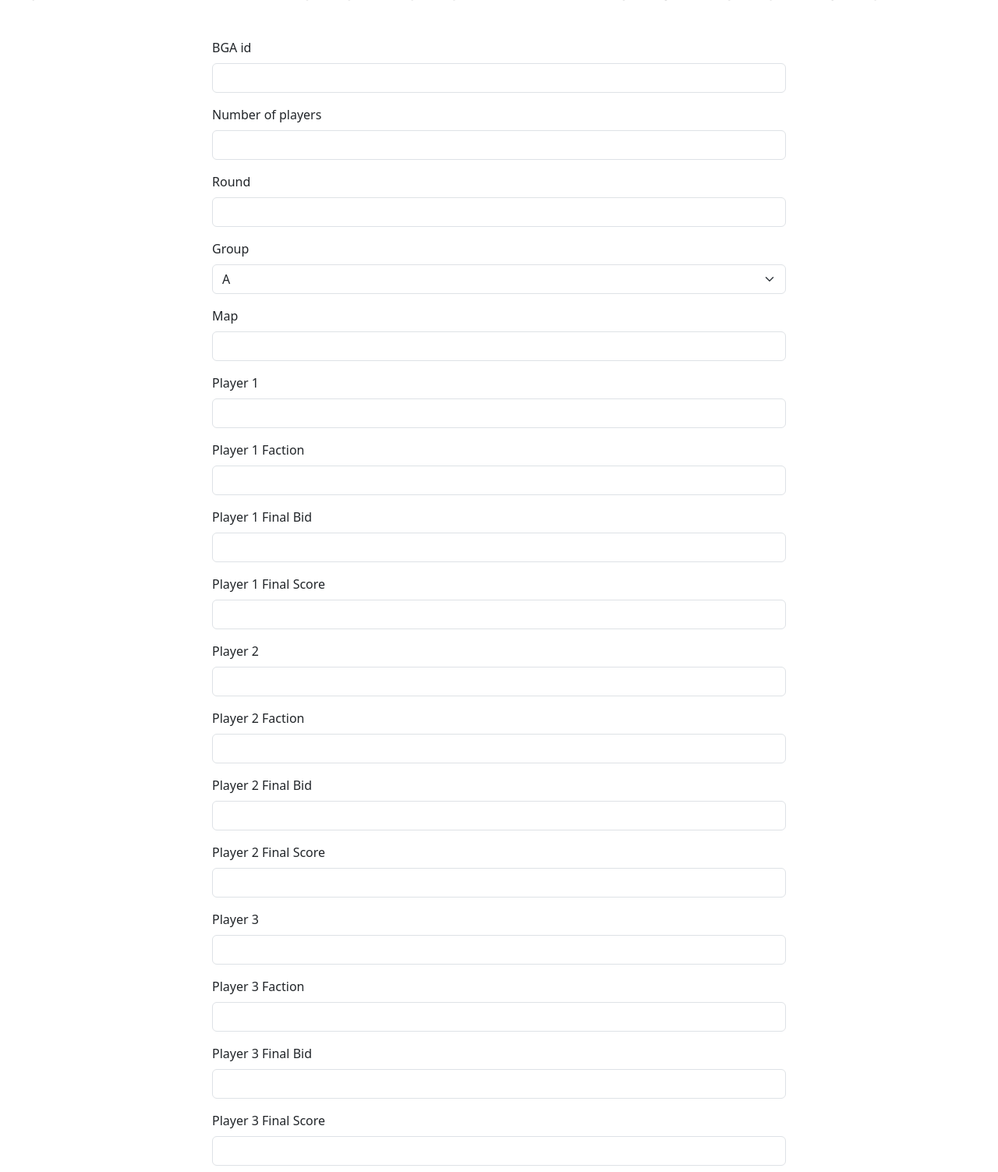
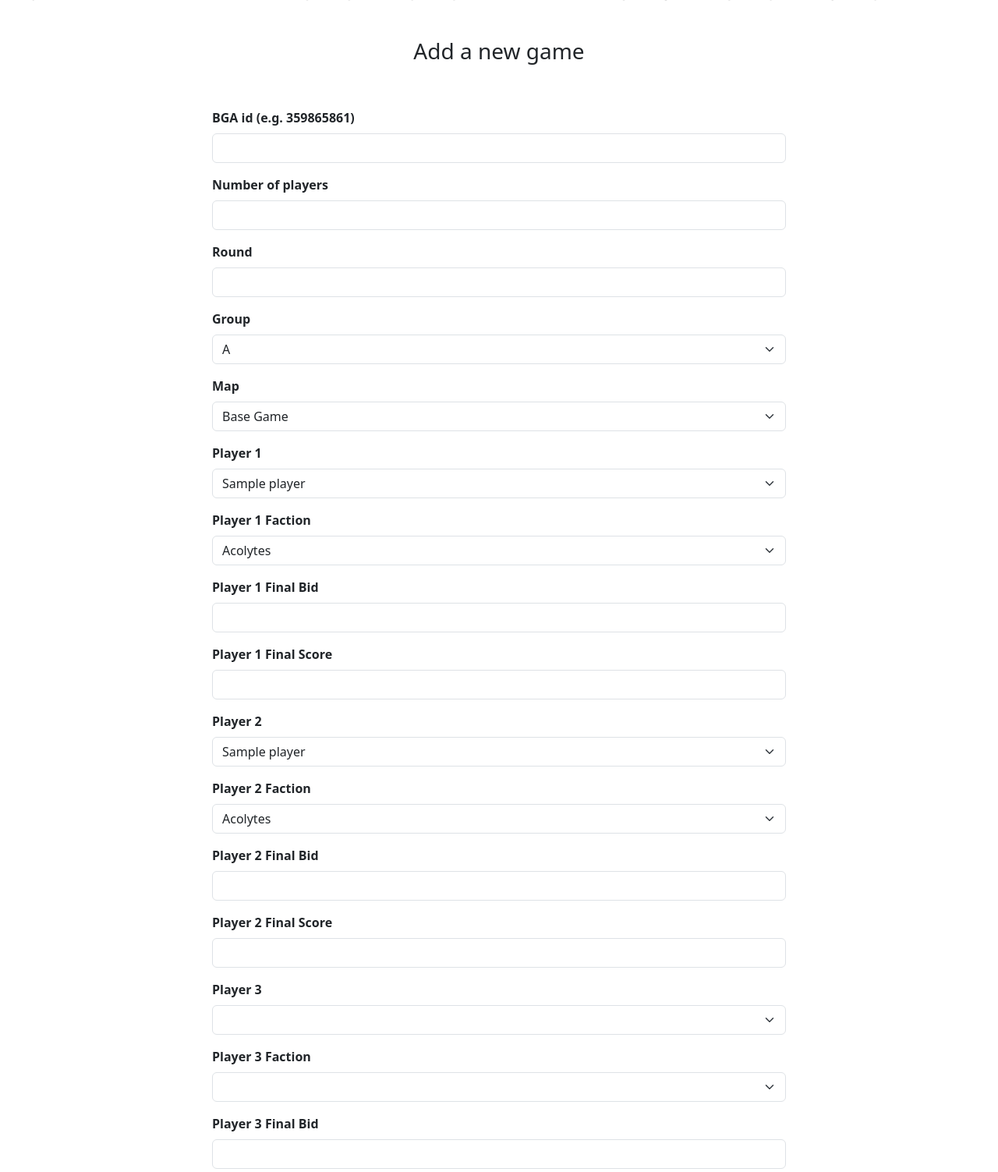
Before and after one commit to jam-white/terra-miristica-league, a Flask app: page /add-game in a window 1280 px wide. Shown: the part 420-1923 px from the top of the page at 78% size. Run offline with Flask 3, Linux system fonts and the light colour scheme; tables that the repository leaves empty hold one stand-in row (values such as "Sample post"); some libraries are stand-ins or nearby versions.

Commit message:
Add existing games to database

```diff
--- a/constants.py
+++ b/constants.py
@@ -3,3 +3,35 @@ STARTING_RATING = 1000
 C = 400
 MIN_K = 32
 MAX_K = 200
+
+# add-game Form information
+MAPS = [
+    ("Base Game", "Base Game"),
+    ("Revised Base Game", "Revised Base Game"),
+    ("Fire & Ice", "Fire & Ice"),
+    ("Loon Lakes", "Lakes"),
+    ("Fjords", "Fjords")
+]
+
+FACTIONS = [
+    "Acolytes",
+    "Alchemists",
+    "Auren",
+    "Cultists",
+    "Chaos Magicians",
+    "Darklings",
+    "Dragonlords",
+    "Dwarves",
+    "Engineers",
+    "Fakirs",
+    "Giants",
+    "Halflings",
+    "Ice Maidens",
+    "Mermaids",
+    "Nomads",
+    "Riverwalkers",
+    "Shapeshifters",
+    "Swarmlings",
+    "Witches",
+    "Yetis"
+]
--- a/database_manager.py
+++ b/database_manager.py
@@ -60,8 +60,8 @@ class GameHistory(db.Model):
 def get_player_data(db):
     """Returns player data from the database sorted by rating"""
     result = db.session.execute(db.select(Player).order_by(Player.current_rating.desc()))
-    player_ratings = result.scalars().all()
-    return player_ratings
+    player_data = result.scalars().all()
+    return player_data
 
 
 def get_num_games(db, players):
--- a/forms.py
+++ b/forms.py
@@ -1,6 +1,7 @@
 from flask_wtf import FlaskForm
 from wtforms import StringField, IntegerField, SelectField, SubmitField
 from wtforms.validators import DataRequired, Optional, NumberRange
+from constants import MAPS, FACTIONS
 
 
 class AddPlayerForm(FlaskForm):
@@ -15,29 +16,29 @@ class AddFactionForm(FlaskForm):
 
 
 class AddGameForm(FlaskForm):
-    bga_id = IntegerField("BGA id", validators=[DataRequired()])
+    bga_id = IntegerField("BGA id (e.g. 359865861)", validators=[DataRequired()])
     num_players = IntegerField("Number of players", validators=[DataRequired(), NumberRange(2,5)])
     round = IntegerField("Round", validators=[DataRequired()])
     group = SelectField("Group", choices=[("A", "A"), ("B", "B"), ("C", "C")], validators=[DataRequired()])
-    map = StringField("Map", validators=[DataRequired()])
-    p1 = StringField("Player 1", validators=[DataRequired()])
-    p1_faction = StringField("Player 1 Faction", validators=[DataRequired()])
+    map = SelectField("Map", choices=MAPS, validators=[DataRequired()])
+    p1 = SelectField("Player 1", validators=[DataRequired()])  # Dynamic choices already passed
+    p1_faction = SelectField("Player 1 Faction", choices=FACTIONS, validators=[DataRequired()])
     p1_bid = IntegerField("Player 1 Final Bid", validators=[DataRequired(), NumberRange(0, 40)])
     p1_score = IntegerField("Player 1 Final Score", validators=[DataRequired(), NumberRange(0,250)])
-    p2 = StringField("Player 2", validators=[DataRequired()])
-    p2_faction = StringField("Player 2 Faction", validators=[DataRequired()])
+    p2 = SelectField("Player 2", validators=[DataRequired()])  # Dynamic choices already passed
+    p2_faction = SelectField("Player 2 Faction", choices=FACTIONS, validators=[DataRequired()])
     p2_bid = IntegerField("Player 2 Final Bid", validators=[DataRequired(), NumberRange(0, 40)])
     p2_score = IntegerField("Player 2 Final Score", validators=[DataRequired(), NumberRange(0, 250)])
-    p3 = StringField("Player 3")
-    p3_faction = StringField("Player 3 Faction")
+    p3 = SelectField("Player 3")  # Dynamic choices already passed
+    p3_faction = SelectField("Player 3 Faction", choices=([""] + FACTIONS))
     p3_bid = IntegerField("Player 3 Final Bid", validators=[Optional(), NumberRange(0, 40)])
     p3_score = IntegerField("Player 3 Final Score", validators=[Optional(), NumberRange(0, 250)])
-    p4 = StringField("Player 4")
-    p4_faction = StringField("Player 4 Faction")
+    p4 = SelectField("Player 4")  # Dynamic choices already passed
+    p4_faction = SelectField("Player 4 Faction", choices=([""] + FACTIONS))
     p4_bid = IntegerField("Player 4 Final Bid", validators=[Optional(), NumberRange(0, 40)])
     p4_score = IntegerField("Player 4 Final Score", validators=[Optional(), NumberRange(0, 250)])
-    p5 = StringField("Player 5")
-    p5_faction = StringField("Player 5 Faction")
+    p5 = SelectField("Player 5")  # Dynamic choices already passed
+    p5_faction = SelectField("Player 5 Faction", choices=([""] + FACTIONS))
     p5_bid = IntegerField("Player 5 Final Bid", validators=[Optional(), NumberRange(0, 40)])
     p5_score = IntegerField("Player 5 Final Score", validators=[Optional(), NumberRange(0, 250)])
     submit = SubmitField("Add Game")
--- a/main.py
+++ b/main.py
@@ -1,4 +1,3 @@
-import base64
 import datetime as dt
 from flask import Flask, render_template, redirect, url_for, flash, Response
 from flask_bootstrap import Bootstrap5
@@ -8,14 +7,15 @@ from database_manager import (get_player_data, get_latest_round, get_latest_resu
                               get_rating_history)
 from forms import AddPlayerForm, AddFactionForm, AddGameForm
 from constants import STARTING_RATING
-from elo import calculate_winloss_matrix, calculate_expected_matrix, calculate_new_elos
-import matplotlib.pyplot as plt
+from elo import calculate_new_elos
 import numpy as np
 from matplotlib.figure import Figure
 from matplotlib.backends.backend_agg import FigureCanvasAgg
 from io import BytesIO
 from math import floor, ceil
 
+
+# TODO: Method for recalculating elos based on existing database
 
 app = Flask(__name__)
 app.config["SECRET_KEY"] = '8BYkEfBA6O6donzWlSihBXox7C0sKR6b'
@@ -116,6 +116,15 @@ def add_faction():
 @app.route('/add-game', methods=["GET", "POST"])
 def add_game():
     form = AddGameForm()
+
+    # Pass dynamic choices for player names
+    player_choices = sorted([(player.name, player.name) for player in get_player_data(db)])
+    form.p1.choices = player_choices
+    form.p2.choices = player_choices
+    form.p3.choices = [("", "")] + player_choices  # Can be null
+    form.p4.choices = [("", "")] + player_choices  # Can be null
+    form.p5.choices = [("", "")] + player_choices  # Can be null
+
     if form.validate_on_submit():
         new_game_id = form.bga_id.data
 
--- a/static/css/style.css
+++ b/static/css/style.css
@@ -30,3 +30,7 @@ h3 {
 .medal {
     font-size: 20px;
 }
+
+.form-labels {
+    font-weight: bold;
+}
--- a/templates/add-game.html
+++ b/templates/add-game.html
@@ -1,6 +1,9 @@
 {% from "bootstrap5/form.html" import render_form %}
 {% include "header.html" %}
 
+  <div class="container pb-5 text-center">
+    <h2>Add a new game</h2>
+  </div>
   <div class="container">
     <div class="row">
         {% with messages = get_flashed_messages() %}
@@ -11,7 +14,7 @@
           {% endif %}
         {% endwith %}
       <div class="col-lg-8 col-md-10 mx-auto">
-        {{ render_form(form, novalidate=True) }}
+        {{ render_form(form, novalidate=True, extra_classes='form-labels') }}
       </div>
     </div>
   </div>
```
